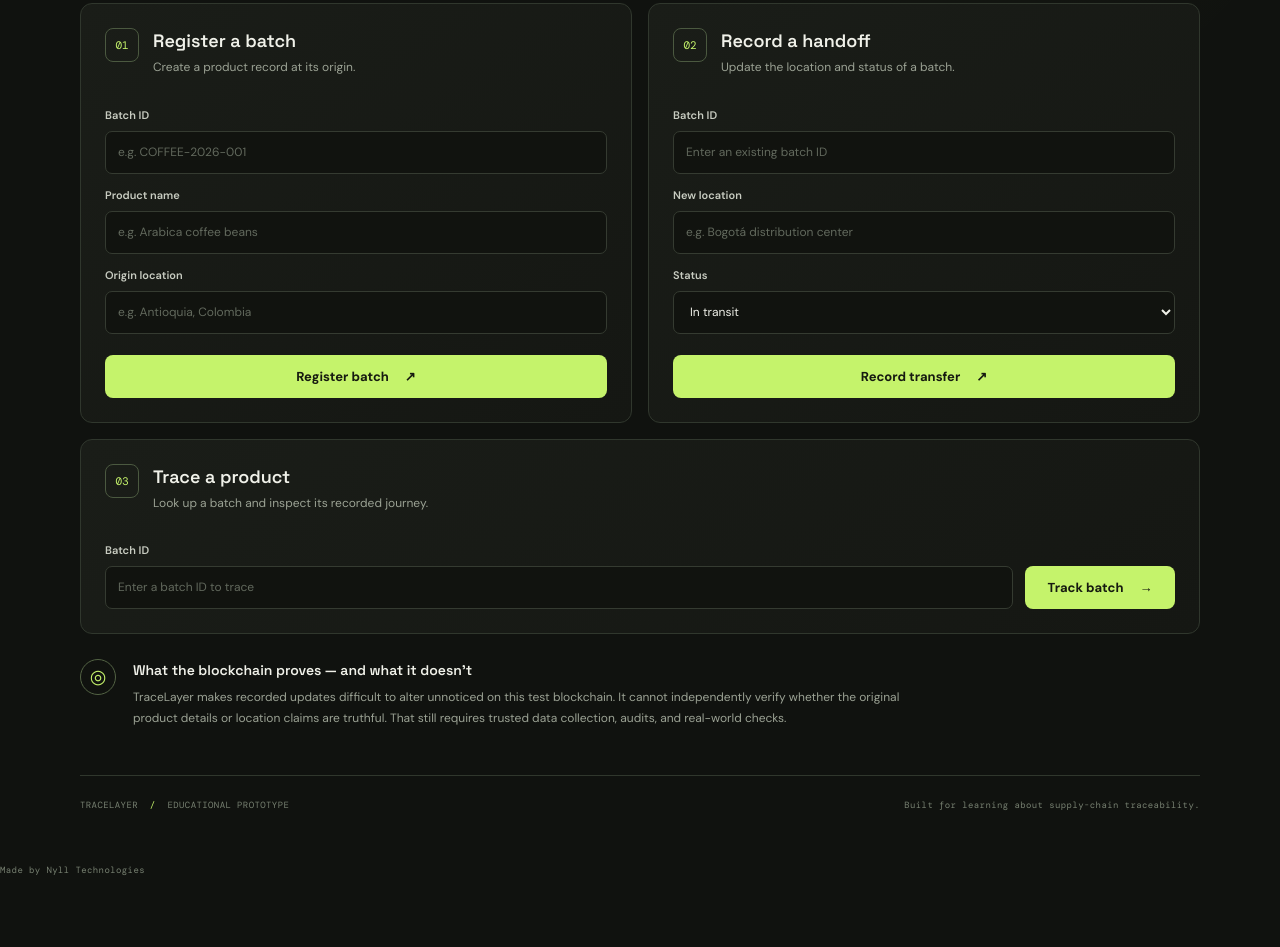
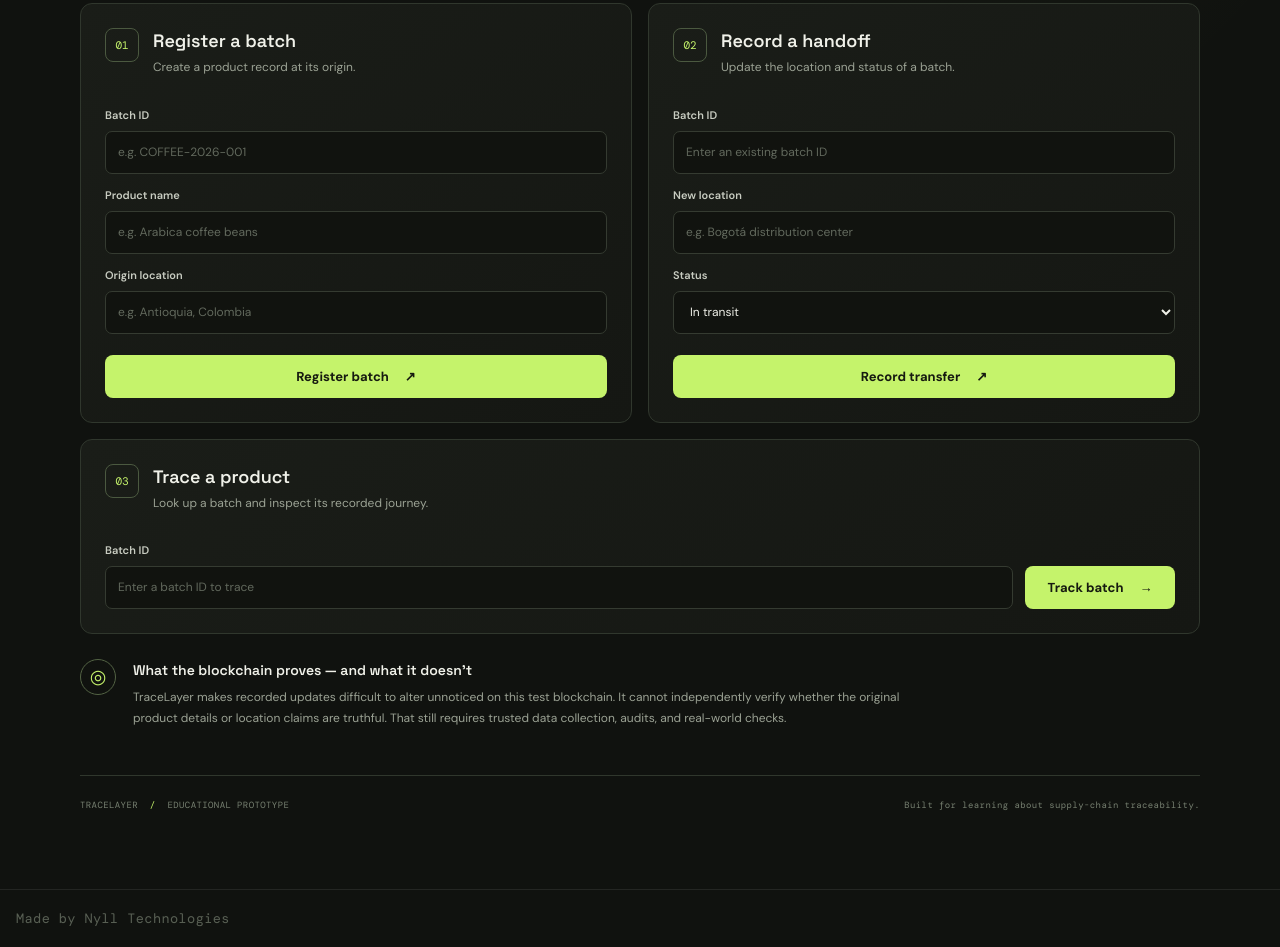
Before and after one commit to yonyll-html/tracelayer, a plain HTML site: page App/frontend/index.html in a window 1280 px wide. Shown: the part 665-1612 px from the top of the page. Before the commit the page ends 1571 px from the top, so only its background shows below. Drawn offline with nearby package versions, Linux system fonts and the light colour scheme.

Commit message:
Add styles for site footer
Add styles for the site footer including margin, padding, text alignment, font size, opacity, and border.

```diff
--- a/App/frontend/style.css
+++ b/App/frontend/style.css
@@ -145,3 +145,13 @@ footer { display: flex; justify-content: space-between; gap: 15px; padding: 23px
   .result-top { flex-direction: column; }
   footer { flex-direction: column; line-height: 1.7; }
 }
+
+
+.site-footer {
+  margin-top: 48px;
+  padding: 20px 16px;
+  text-align: center;
+  font-size: 0.85rem;
+  opacity: 0.7;
+  border-top: 1px solid rgba(128, 128, 128, 0.25);
+}
```
